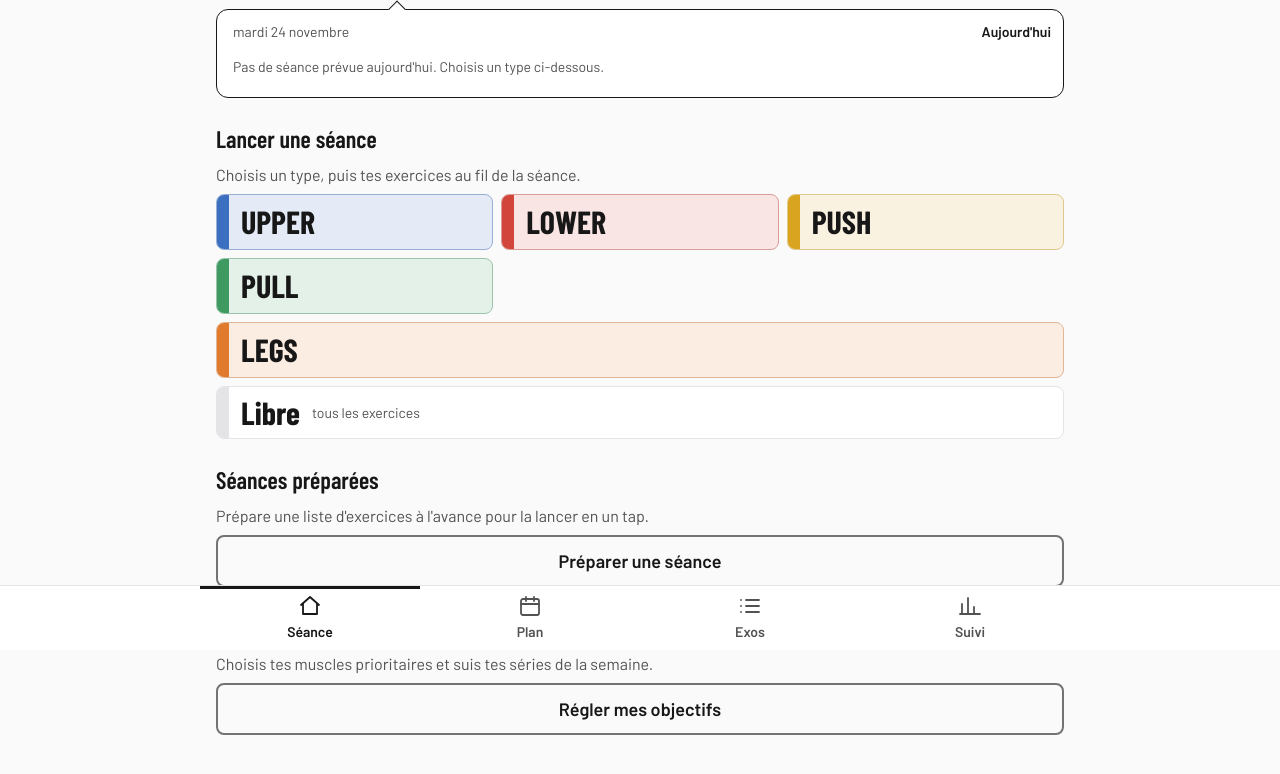
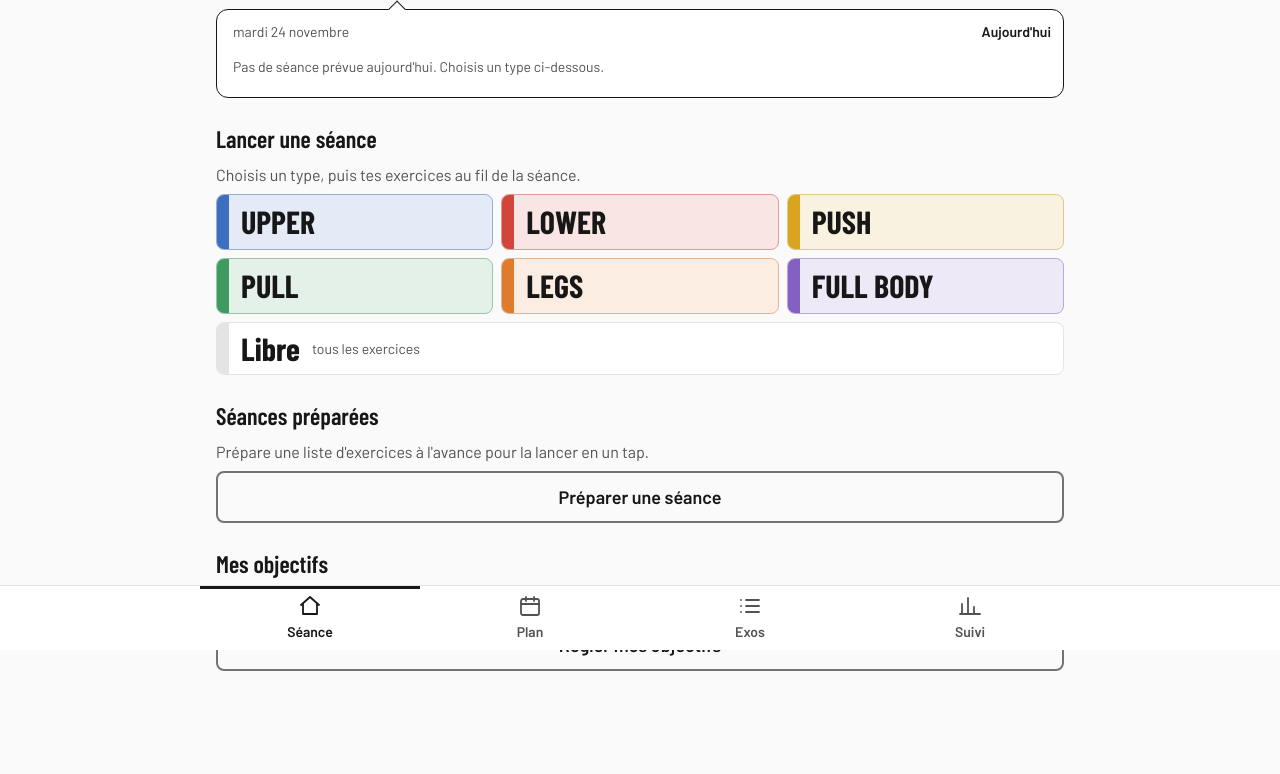
Before and after one commit to CycloneIRL/suivi-muscu-ios, a plain HTML site: page index.html in a window 1280 px wide. Shown: the part 150-924 px from the top of the page. Drawn offline with Linux system fonts and the light colour scheme.

Commit message:
Add files via upload

```diff
--- a/index.html
+++ b/index.html
@@ -914,7 +914,7 @@ function seed(){
   const EQS={'Développé couché':['plates'],'Pec fly':['stack'],'Développé incliné haltères':['db'],'Développé militaire':['plates'],'Élévations latérales':['db'],'Triceps poulie':['stack'],'Tirage vertical':['stack'],'Rowing barre':['plates'],'Curl biceps':['db'],'Squat':['plates'],'Presse à cuisses':['plates',0],'Soulevé de terre roumain':['plates'],'Leg extension':['stack'],'Leg curl':['stack'],'Mollets debout':['stack']};
   const ex=(name,tags,labels,rest)=>({id:uid(),name,tags,photo:null,note:'',labels:labels||[],rest:rest||null,equip:(EQS[name]||[null])[0],base:(EQS[name]||[])[1]==null?null:EQS[name][1],nsets:3,created:now()});
   return {v:1,
-    types:[{name:'UPPER',color:COLORS[0]},{name:'LOWER',color:COLORS[1]},{name:'PUSH',color:COLORS[2]},{name:'PULL',color:COLORS[3]},{name:'LEGS',color:COLORS[5]}],
+    types:[{name:'UPPER',color:COLORS[0]},{name:'LOWER',color:COLORS[1]},{name:'PUSH',color:COLORS[2]},{name:'PULL',color:COLORS[3]},{name:'LEGS',color:COLORS[5]},{name:'FULL BODY',color:COLORS[4]}],
     exercises:[
       ex('Développé couché',['UPPER','PUSH'],[LBL_CON],150),ex('Pec fly',['UPPER','PUSH'],[LBL_ETI],90),ex('Développé incliné haltères',['UPPER','PUSH']),
       ex('Développé militaire',['UPPER','PUSH']),ex('Élévations latérales',['UPPER','PUSH']),
```
